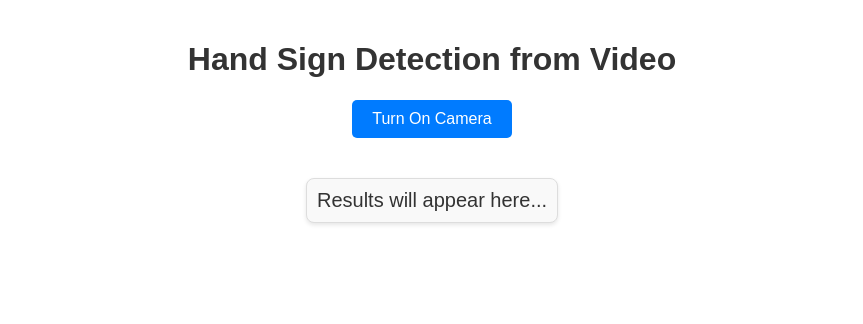
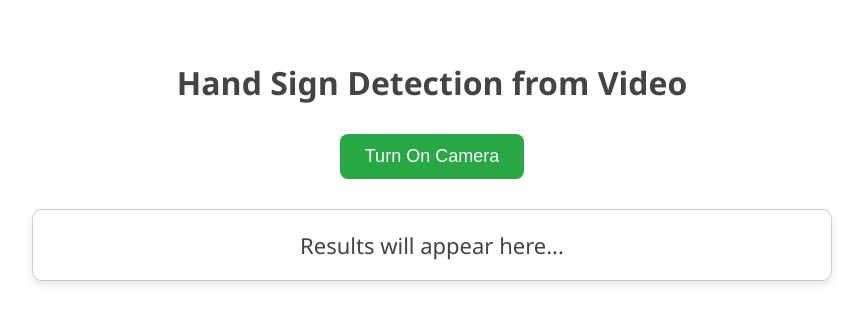
Before and after one commit to datamucho/py3-fp, a Flask app: page / in a window 1280 px wide. Shown: the top 324 px of the page, without its empty margins (208-1071 px from the left). Run offline with Flask 3, Linux system fonts and the light colour scheme; parts of the project's set-up code (start-up, migrations or seed data) failed here and were passed over.

Commit message:
css styles

```diff
--- a/templates/index.html
+++ b/templates/index.html
@@ -5,42 +5,72 @@
     <title>Hand Sign Detection</title>
     <style>
       body {
-        font-family: Arial, sans-serif;
+        font-family: "Segoe UI", Tahoma, Geneva, Verdana, sans-serif;
         display: flex;
         flex-direction: column;
         align-items: center;
-        margin-top: 20px;
+        margin: 40px auto;
+        max-width: 800px;
+        padding: 0 20px;
       }
-      #video {
-        box-shadow: 0 4px 8px rgba(0, 0, 0, 0.2);
+
+      #video,
+      #canvas {
+        max-width: 100%;
+        box-shadow: 0 8px 16px rgba(0, 0, 0, 0.2);
+        border-radius: 10px;
+        border: solid 1px #ddd;
+      }
+
+      #results {
+        font-size: 22px;
+        color: #444;
+        border: 1px solid #ccc;
+        padding: 20px;
+        border-radius: 10px;
+        background-color: #fff;
+        box-shadow: 0 4px 8px rgba(0, 0, 0, 0.1);
+        width: 100%;
+        box-sizing: border-box; /* Makes sure padding does not increase width */
+        margin-top: 30px;
+        text-align: center;
+      }
+
+      h1 {
+        color: #444;
+        margin-bottom: 30px;
+      }
+
+      button {
+        padding: 12px 25px;
+        font-size: 18px;
+        color: #fff;
+        background-color: #28a745;
+        border: none;
         border-radius: 8px;
-        margin-bottom: 20px;
+        cursor: pointer;
+        transition: background-color 0.3s ease;
+        outline: none;
       }
-      #results {
-        font-size: 20px;
-        color: #333;
-        border: 1px solid #ddd;
-        padding: 10px;
-        border-radius: 8px;
-        background-color: #f9f9f9;
-        box-shadow: 0 2px 4px rgba(0, 0, 0, 0.1);
-        margin-top: 20px;
+
+      button:hover,
+      button:focus {
+        background-color: #218838;
       }
-      h1 {
-        color: #333;
-      }
-      button {
-        padding: 10px 20px;
-        font-size: 16px;
-        color: #fff;
-        background-color: #007bff;
-        border: none;
-        border-radius: 5px;
-        cursor: pointer;
-        margin-bottom: 20px;
-      }
-      button:hover {
-        background-color: #0056b3;
+
+      @media (max-width: 768px) {
+        body {
+          margin: 20px auto;
+          padding: 0 10px;
+        }
+        #results {
+          font-size: 18px;
+          padding: 15px;
+        }
+        button {
+          padding: 10px 20px;
+          font-size: 16px;
+        }
       }
     </style>
   </head>
```
